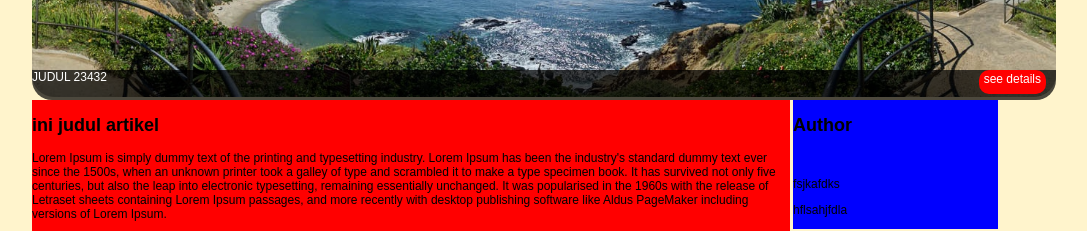
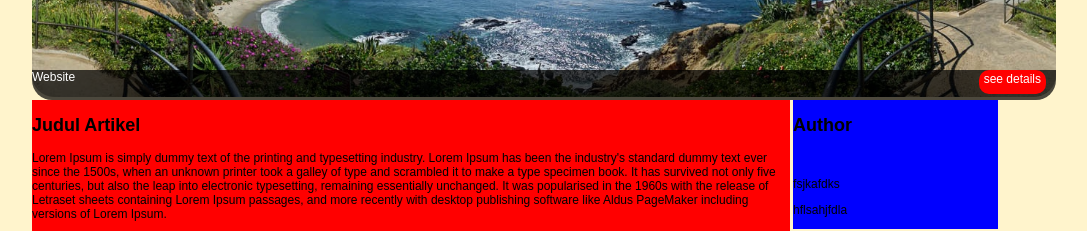
Before and after one commit to ayubezra/hacktiv.project, a plain HTML site: page index.html in a window 1280 px wide. Shown: the part 201-432 px from the top of the page, without its empty margins (96-1183 px from the left). Drawn offline with Linux system fonts and the light colour scheme.

Commit message:
ubah judul 2

```diff
--- a/index.html
+++ b/index.html
@@ -23,13 +23,13 @@
            <div class="banner">
            <img class="gambar" width="1024px" src="images/banner.jpg">
            <div class="tagline">
-           <span>JUDUL 23432</span>
+           <span>Website</span>
             <a href="#">see details</a>
            </div>
             </div>
             <section>
              <article>
-                <h2>ini judul artikel</h2>
+                <h2>Judul Artikel</h2>
                 <p>Lorem Ipsum is simply dummy text of the printing and typesetting industry. Lorem Ipsum has been the industry's standard dummy text ever since the 1500s, when an unknown printer took a galley of type and scrambled it to make a type specimen book. It has survived not only five centuries, but also the leap into electronic typesetting, remaining essentially unchanged. It was popularised in the 1960s with the release of Letraset sheets containing Lorem Ipsum passages, and more recently with desktop publishing software like Aldus PageMaker including versions of Lorem Ipsum.</p>
                   <p>Lorem Ipsum is simply dummy text of the printing and typesetting industry. Lorem Ipsum has been the industry's standard dummy text ever since the 1500s, when an unknown printer took a galley of type and scrambled it to make a type specimen book. It has survived not only five centuries, but also the leap into electronic typesetting, remaining essentially unchanged. It was popularised in the 1960s with the release of Letraset sheets containing Lorem Ipsum passages, and more recently with desktop publishing software like Aldus PageMaker including versions of Lorem Ipsum.</p>
                   <p>Lorem Ipsum is simply dummy text of the printing and typesetting industry. Lorem Ipsum has been the industry's standard dummy text ever since the 1500s, when an unknown printer took a galley of type and scrambled it to make a type specimen book. It has survived not only five centuries, but also the leap into electronic typesetting, remaining essentially unchanged. It was popularised in the 1960s with the release of Letraset sheets containing Lorem Ipsum passages, and more recently with desktop publishing software like Aldus PageMaker including versions of Lorem Ipsum.</p>
```
